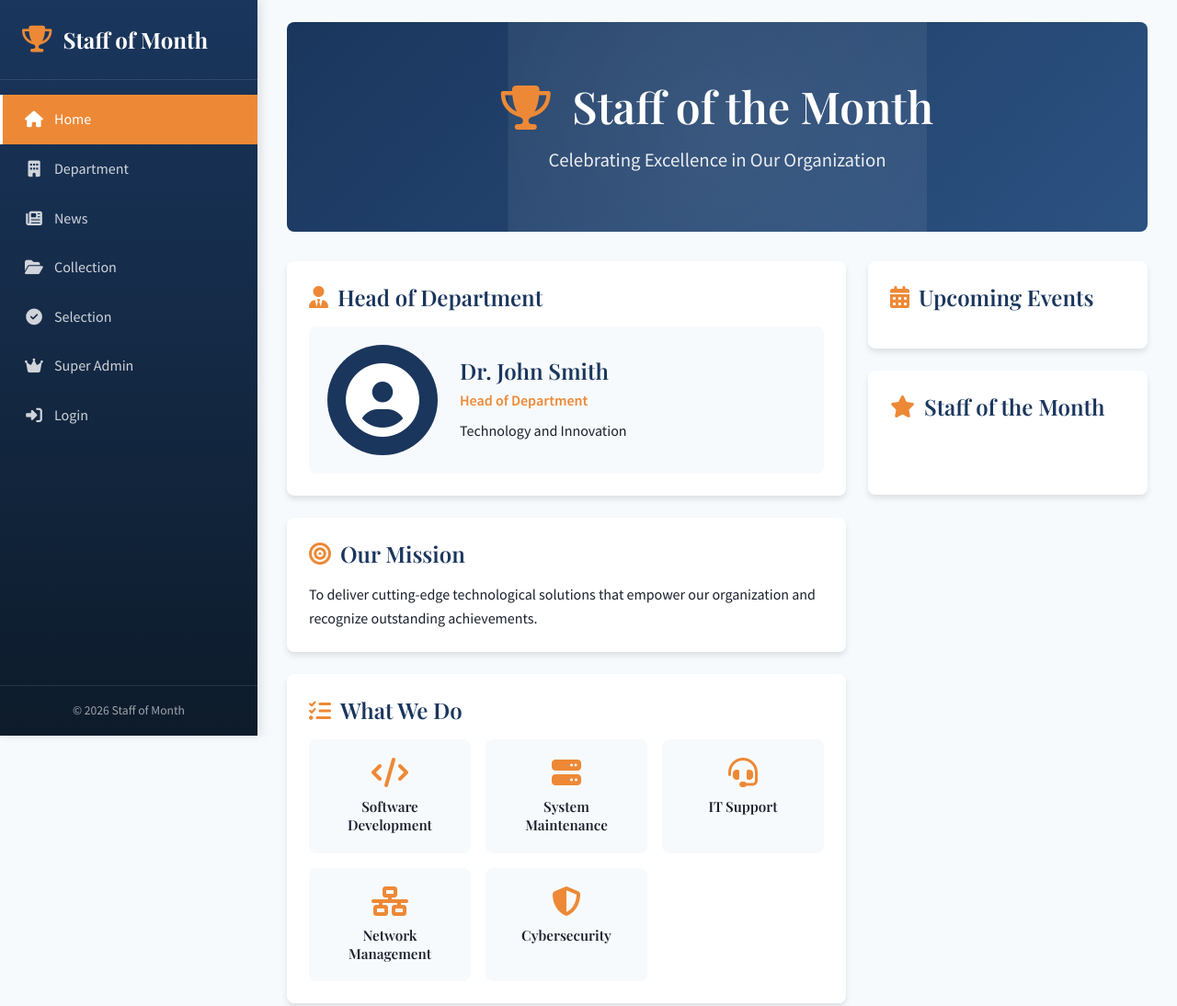
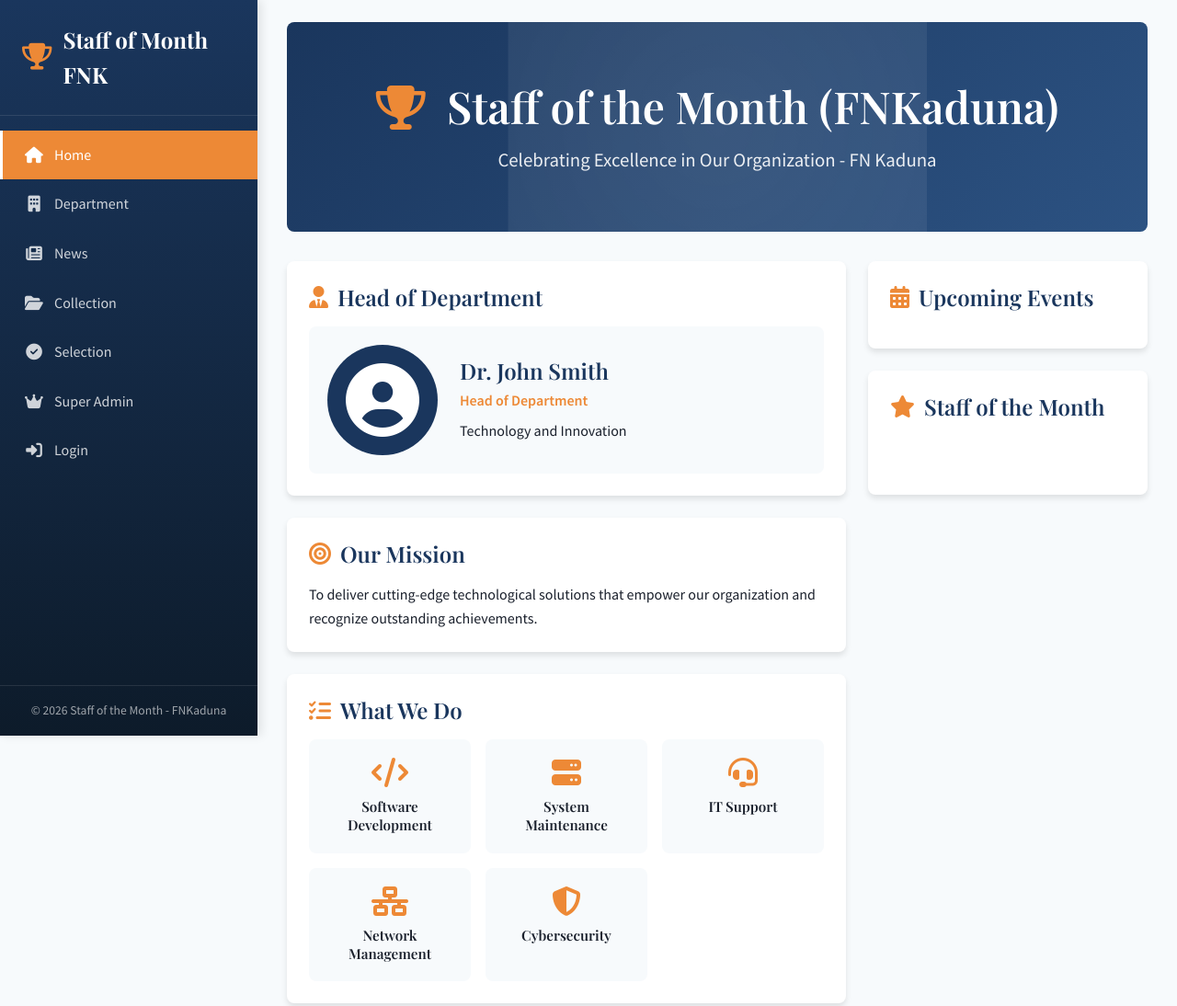
Before and after one commit to musaimam62/fnkaduna-staff1, a website: page public/index.html in a window 1280 px wide. Shown: the top 1094 px of the page at 92% size. Drawn offline with nearby package versions, Linux system fonts and the light colour scheme; no server answers.

Commit message:
Updated name to Staff of the Month (FNKaduna)

```diff
--- a/package.json
+++ b/package.json
@@ -1,7 +1,7 @@
 {
-  "name": "staff-of-the-month",
+  "name": "fnkaduna-staff-of-month",
   "version": "1.0.0",
-  "description": "Staff of the Month - A comprehensive system for departments to nominate and select Staff of the Month",
+  "description": "Staff of the Month FN Kaduna - A comprehensive system for departments to nominate and select Staff of the Month",
   "main": "server.js",
   "scripts": {
     "start": "node server.js",
--- a/public/index.html
+++ b/public/index.html
@@ -3,7 +3,7 @@
 <head>
     <meta charset="UTF-8">
     <meta name="viewport" content="width=device-width, initial-scale=1.0">
-    <title>Staff of the Month</title>
+    <title>Staff of the Month (FNKaduna)</title>
     <link rel="stylesheet" href="css/style.css">
     <link href="https://fonts.googleapis.com/css2?family=Playfair+Display:wght@400;600;700&family=Source+Sans+Pro:wght@300;400;600;700&display=swap" rel="stylesheet">
     <link rel="stylesheet" href="https://cdnjs.cloudflare.com/ajax/libs/font-awesome/6.4.0/css/all.min.css">
@@ -50,7 +50,7 @@
             <div class="sidebar-header">
                 <div class="logo">
                     <i class="fas fa-trophy"></i>
-                    <span>Staff of Month</span>
+                    <span>Staff of Month FNK</span>
                 </div>
             </div>
             <nav class="sidebar-nav">
@@ -88,7 +88,7 @@
                 </a>
             </nav>
             <div class="sidebar-footer">
-                <p>&copy; 2026 Staff of Month</p>
+                <p>&copy; 2026 Staff of the Month - FNKaduna</p>
             </div>
         </aside>
 
@@ -98,8 +98,8 @@
             <div id="homePage" class="page active">
                 <div class="hero-section">
                     <div class="hero-content">
-                        <h1><i class="fas fa-trophy"></i> Staff of the Month</h1>
-                        <p class="hero-subtitle">Celebrating Excellence in Our Organization</p>
+                        <h1><i class="fas fa-trophy"></i> Staff of the Month (FNKaduna)</h1>
+                        <p class="hero-subtitle">Celebrating Excellence in Our Organization - FN Kaduna</p>
                     </div>
                 </div>
 
```
